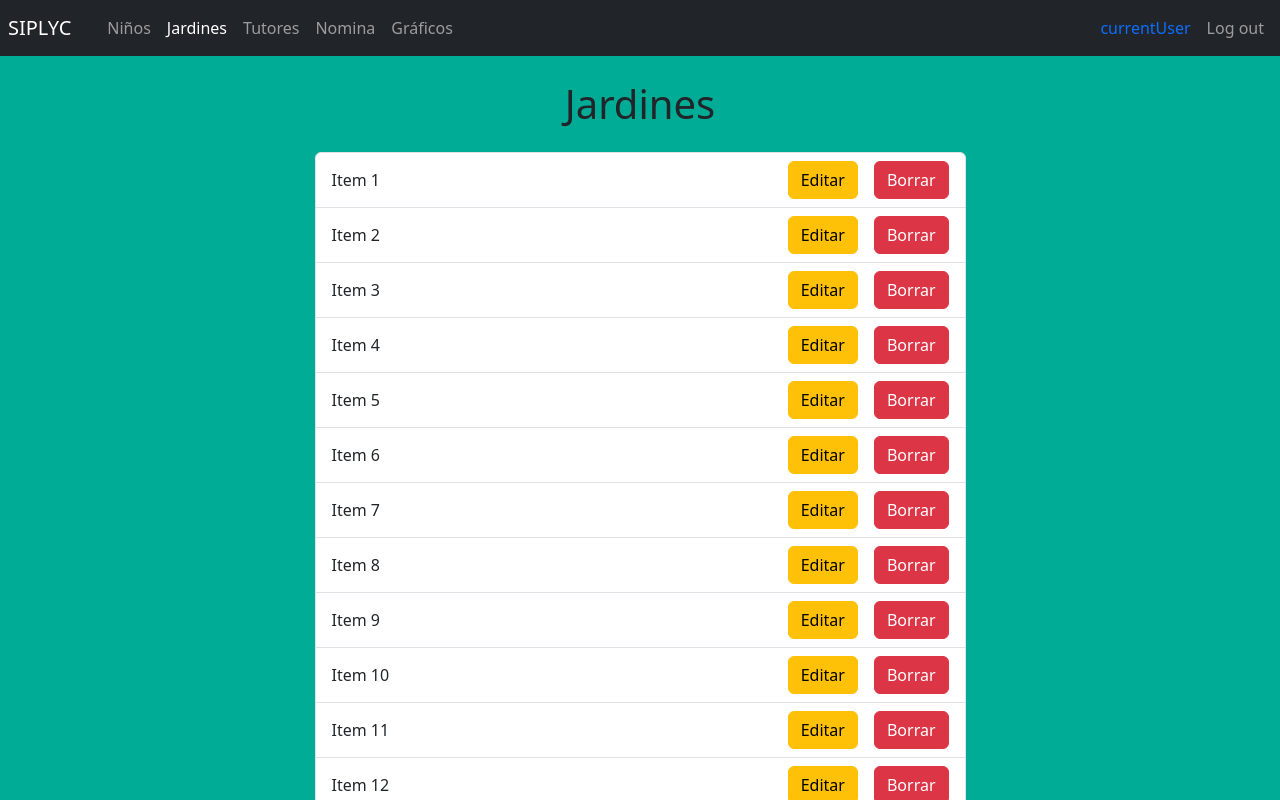
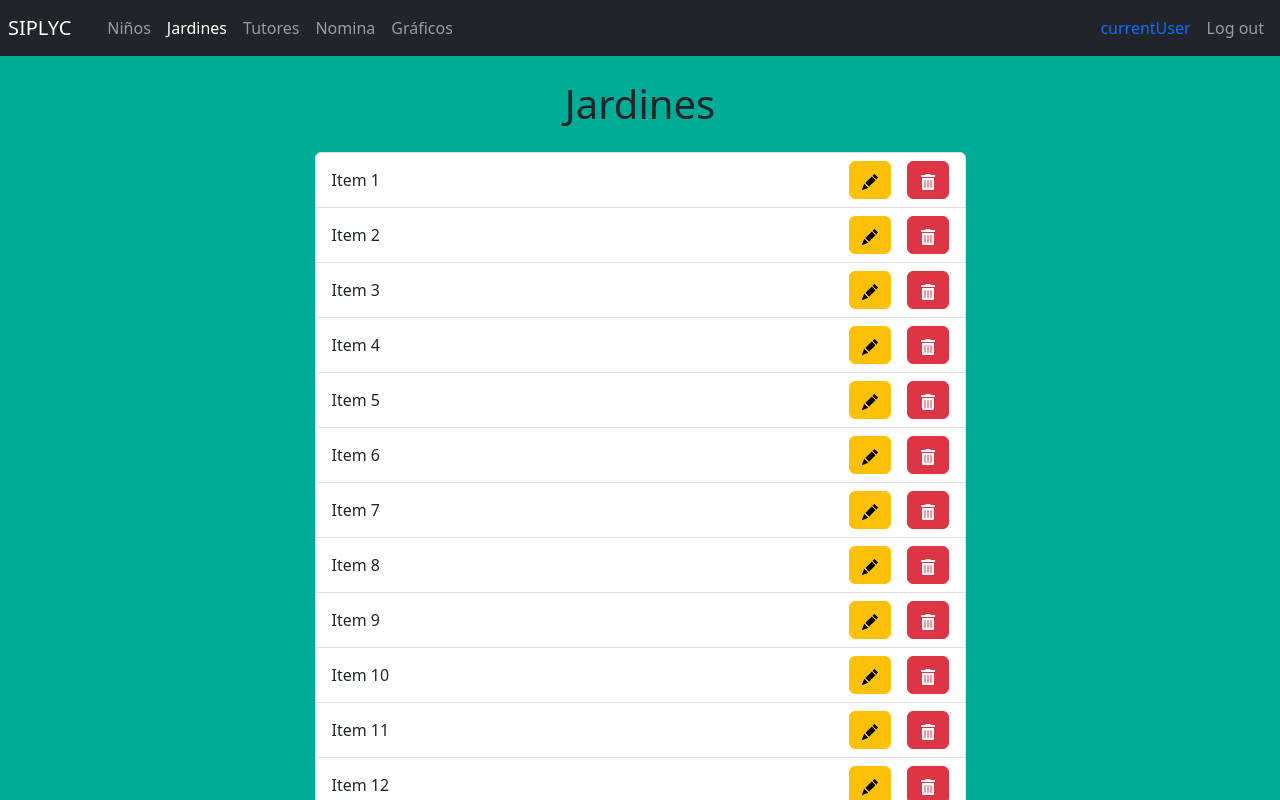
Before and after one commit to DiegoIturra/SIPLYC_web_app_frontend, a React (Vite) app: page /kinderGardens in a window 1280 px wide. Shown: the top 800 px of the page. Built offline with nearby package versions, Linux system fonts and the light colour scheme.

Commit message:
refactor: use icons for edit and delete button in Item component

```diff
--- a/src/siplyc/components/Item.jsx
+++ b/src/siplyc/components/Item.jsx
@@ -1,11 +1,21 @@
+import { BsPencilFill } from "react-icons/bs";
+import { FaTrashAlt } from "react-icons/fa";
+
 export const Item = ({ item }) => {
   return (
     <li className="list-group-item d-flex justify-content-between">
       <span className="align-self-center">{item}</span>
 
       <div className="d-flex justify-content-evenly">
-        <button className="btn btn-warning me-2">Editar</button>
-        <button className="btn btn-danger ms-2">Borrar</button>
+
+        <button className="btn btn-warning me-2">
+          <BsPencilFill />
+        </button>
+
+        <button className="btn btn-danger ms-2">
+          <FaTrashAlt />
+        </button>
+
       </div>
     </li>
   );
```
